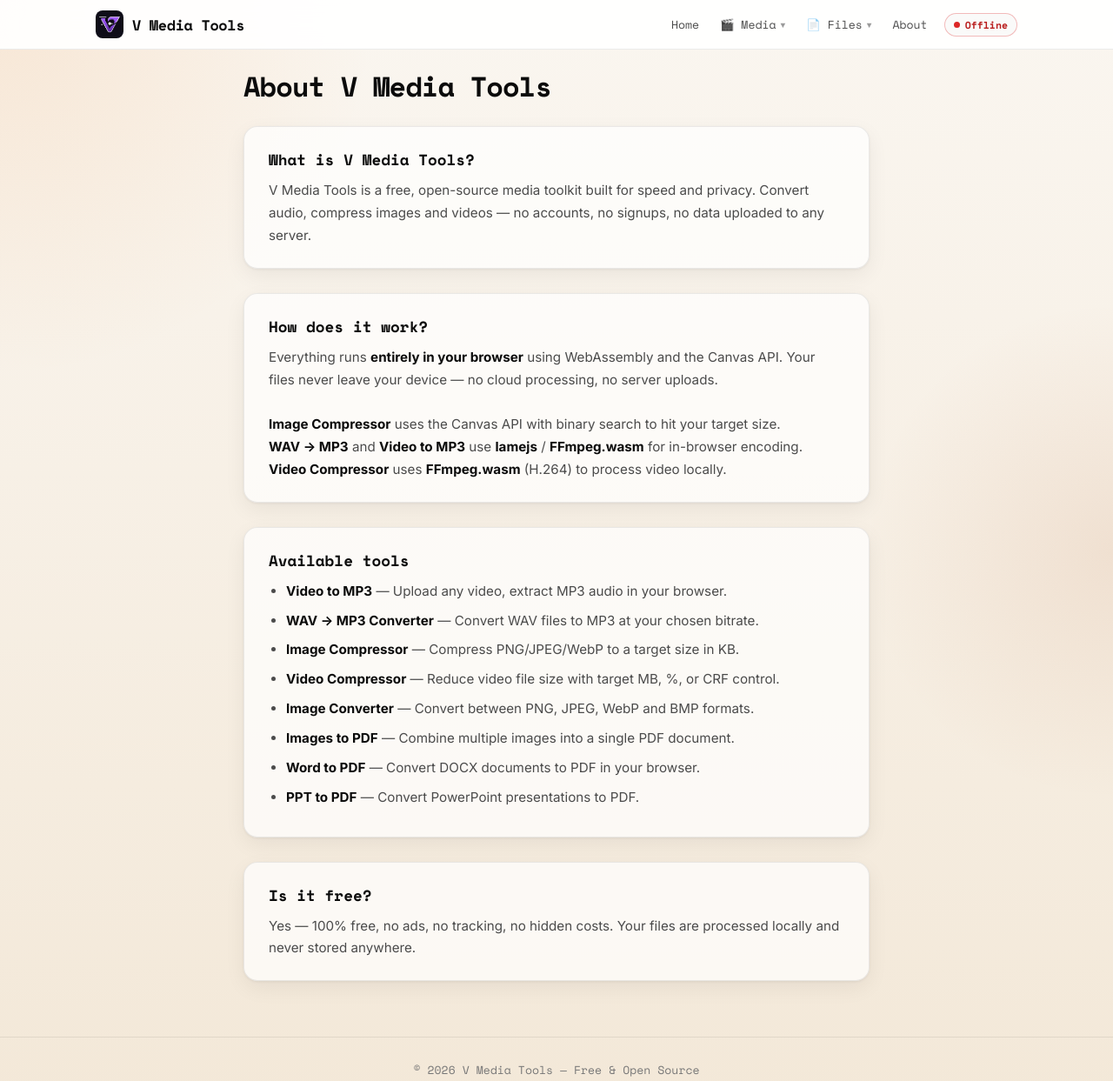
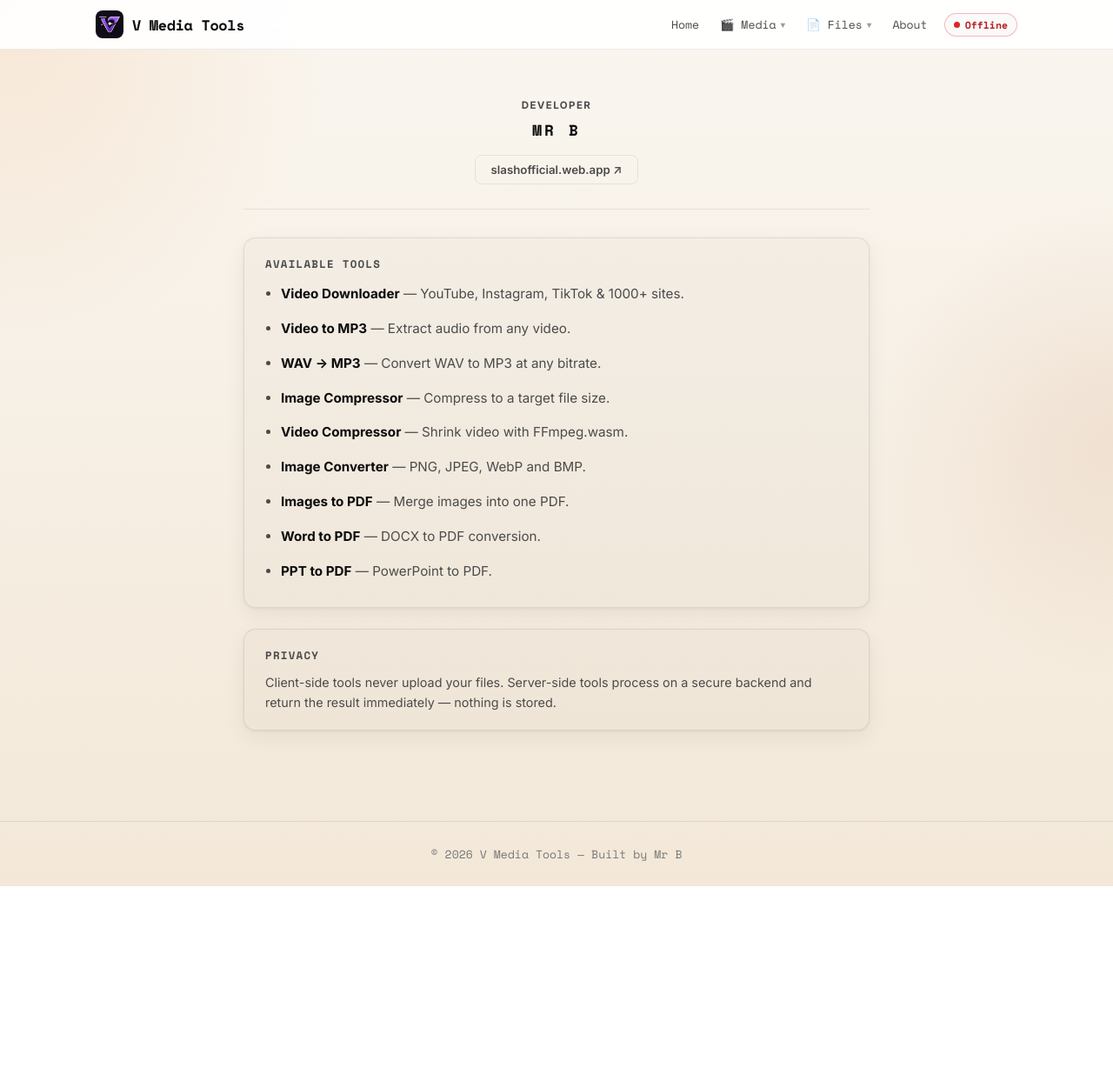
Before and after one commit to CoderDaddy77/vmediatools, a website: page public/about.html in a window 1280 px wide. Shown: the whole page at 87% size. After the commit the page ends 1019 px from the top, so only its background shows below. Drawn offline with nearby package versions, Linux system fonts and the light colour scheme; no server answers.

Commit message:
style: Mr B minimal uppercase label style

```diff
--- a/public/about.html
+++ b/public/about.html
@@ -5,11 +5,11 @@
   <meta charset="UTF-8" />
   <meta name="viewport" content="width=device-width, initial-scale=1.0" />
   <title>About – V Media Tools</title>
-  <meta name="description"
-    content="About V Media Tools — a free, open-source media toolkit. Convert audio, compress images and videos — all in your browser, no upload needed." />
+  <meta name="description" content="V Media Tools — free browser-based media toolkit by Mr B." />
   <meta name="robots" content="index, follow" />
   <link rel="canonical" href="/about" />
   <link rel="stylesheet" href="/styles.css" />
+  <link href="https://fonts.googleapis.com/css2?family=Syne:wght@700;800&display=swap" rel="stylesheet" />
 </head>
 
 <body>
@@ -24,60 +24,49 @@
   </header>
 
   <main class="shell about-shell">
-    <section class="hero">
-      <h1>About V Media Tools</h1>
+
+    <!-- Developer card -->
+    <section style="padding: 32px 0 28px; text-align: center; border-bottom: 1px solid var(--line); margin-bottom: 32px;">
+      <p style="font-size: 0.72rem; font-weight: 700; letter-spacing: 0.12em; text-transform: uppercase; color: var(--muted); margin: 0 0 8px;">Developer</p>
+      <h1 style="font-size: 1.1rem; font-weight: 700; letter-spacing: 0.18em; text-transform: uppercase; color: var(--text); margin: 0 0 16px;">Mr B</h1>
+      <a href="https://slashofficial.web.app" target="_blank" rel="noopener noreferrer"
+         style="display: inline-flex; align-items: center; gap: 6px; padding: 8px 18px;
+                border: 1.5px solid var(--line); border-radius: 8px;
+                font-size: 0.83rem; font-weight: 600; color: var(--muted);
+                text-decoration: none; transition: all 150ms;">
+        slashofficial.web.app ↗
+      </a>
     </section>
 
-    <section class="about-content">
-      <div class="about-block">
-        <h2>What is V Media Tools?</h2>
-        <p>
-          V Media Tools is a free, open-source media toolkit built for speed and privacy.
-          Convert audio, compress images and videos — no accounts, no signups, no data uploaded to any server.
-        </p>
-      </div>
-
-      <div class="about-block">
-        <h2>How does it work?</h2>
-        <p>
-          Everything runs <strong>entirely in your browser</strong> using WebAssembly and the Canvas API.
-          Your files never leave your device — no cloud processing, no server uploads.
-          <br><br>
-          <strong>Image Compressor</strong> uses the Canvas API with binary search to hit your target size.<br>
-          <strong>WAV → MP3</strong> and <strong>Video to MP3</strong> use <strong>lamejs</strong> / <strong>FFmpeg.wasm</strong> for in-browser encoding.<br>
-          <strong>Video Compressor</strong> uses <strong>FFmpeg.wasm</strong> (H.264) to process video locally.
-        </p>
-      </div>
-
-      <div class="about-block">
-        <h2>Available tools</h2>
-        <ul>
-          <li><strong>Video to MP3</strong> — Upload any video, extract MP3 audio in your browser.</li>
-          <li><strong>WAV → MP3 Converter</strong> — Convert WAV files to MP3 at your chosen bitrate.</li>
-          <li><strong>Image Compressor</strong> — Compress PNG/JPEG/WebP to a target size in KB.</li>
-          <li><strong>Video Compressor</strong> — Reduce video file size with target MB, %, or CRF control.</li>
-          <li><strong>Image Converter</strong> — Convert between PNG, JPEG, WebP and BMP formats.</li>
-          <li><strong>Images to PDF</strong> — Combine multiple images into a single PDF document.</li>
-          <li><strong>Word to PDF</strong> — Convert DOCX documents to PDF in your browser.</li>
-          <li><strong>PPT to PDF</strong> — Convert PowerPoint presentations to PDF.</li>
+    <!-- Tools section -->
+    <section class="about-content" style="display: flex; flex-direction: column; gap: 24px; padding-bottom: 40px;">
+      <div class="about-block" style="background: rgba(0,0,0,0.02); border: 1px solid var(--line); border-radius: 14px; padding: 20px 24px;">
+        <h2 style="font-size: 0.78rem; font-weight: 700; letter-spacing: 0.1em; text-transform: uppercase; color: var(--muted); margin: 0 0 12px;">Available tools</h2>
+        <ul style="margin: 0; padding-left: 18px; display: flex; flex-direction: column; gap: 6px; font-size: 0.9rem; color: var(--text);">
+          <li><strong>Video Downloader</strong> — YouTube, Instagram, TikTok &amp; 1000+ sites.</li>
+          <li><strong>Video to MP3</strong> — Extract audio from any video.</li>
+          <li><strong>WAV → MP3</strong> — Convert WAV to MP3 at any bitrate.</li>
+          <li><strong>Image Compressor</strong> — Compress to a target file size.</li>
+          <li><strong>Video Compressor</strong> — Shrink video with FFmpeg.wasm.</li>
+          <li><strong>Image Converter</strong> — PNG, JPEG, WebP and BMP.</li>
+          <li><strong>Images to PDF</strong> — Merge images into one PDF.</li>
+          <li><strong>Word to PDF</strong> — DOCX to PDF conversion.</li>
+          <li><strong>PPT to PDF</strong> — PowerPoint to PDF.</li>
         </ul>
       </div>
 
-      <div class="about-block">
-        <h2>Is it free?</h2>
-        <p>
-          Yes — 100% free, no ads, no tracking, no hidden costs. Your files are processed locally and never stored anywhere.
-        </p>
+      <div class="about-block" style="background: rgba(0,0,0,0.02); border: 1px solid var(--line); border-radius: 14px; padding: 20px 24px;">
+        <h2 style="font-size: 0.78rem; font-weight: 700; letter-spacing: 0.1em; text-transform: uppercase; color: var(--muted); margin: 0 0 10px;">Privacy</h2>
+        <p style="margin: 0; font-size: 0.9rem; line-height: 1.6; color: var(--muted);">Client-side tools never upload your files. Server-side tools process on a secure backend and return the result immediately — nothing is stored.</p>
       </div>
     </section>
   </main>
 
   <footer class="site-footer">
-    <p>&copy; 2026 V Media Tools &mdash; Free &amp; Open Source</p>
+    <p>&copy; 2026 V Media Tools &mdash; Built by Mr B</p>
   </footer>
 
   <script src="/nav.js"></script>
-  <script>if (history.scrollRestoration) history.scrollRestoration = 'manual'; window.scrollTo(0, 0);</script>
 </body>
 
 </html>
```
